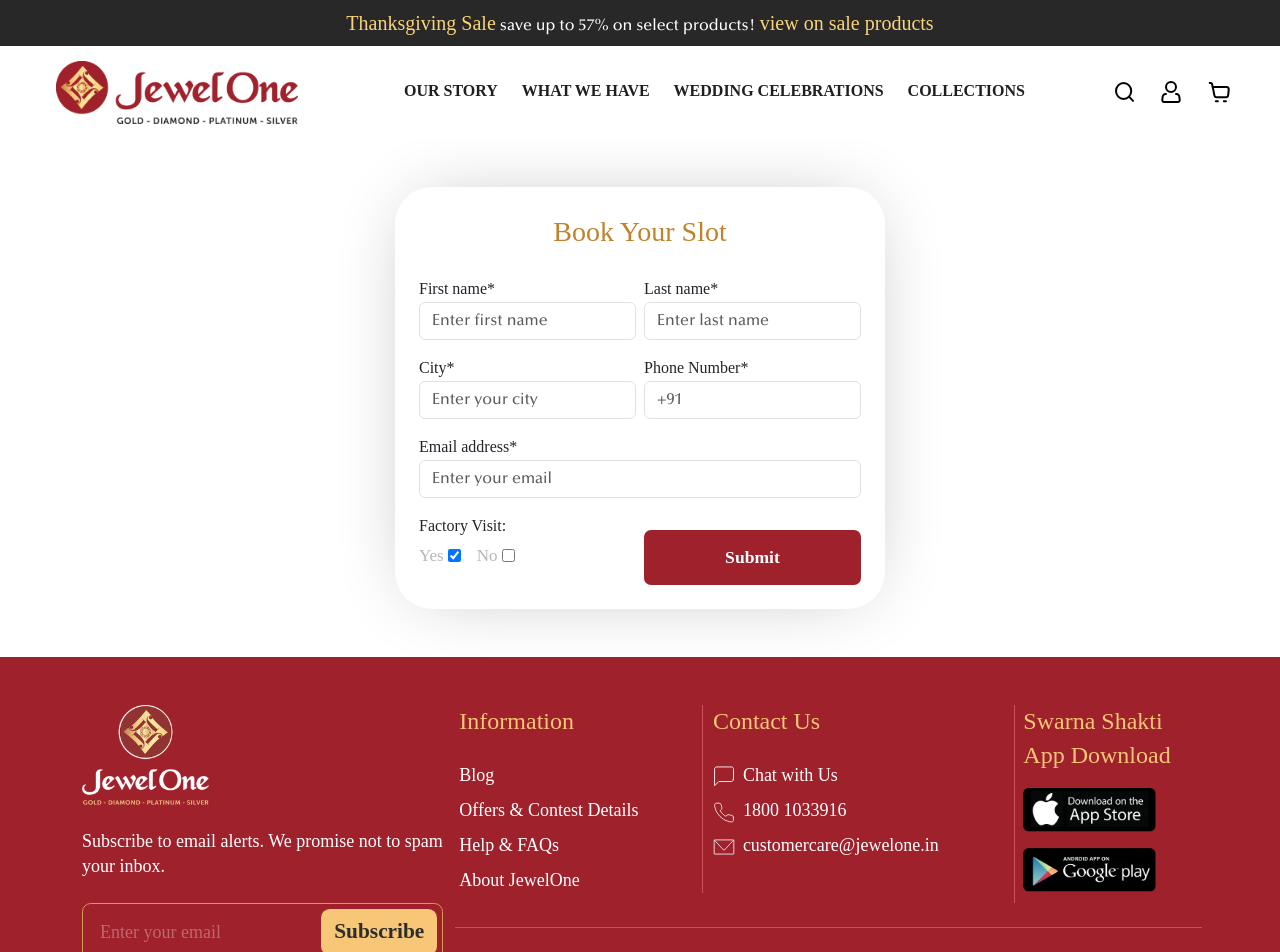
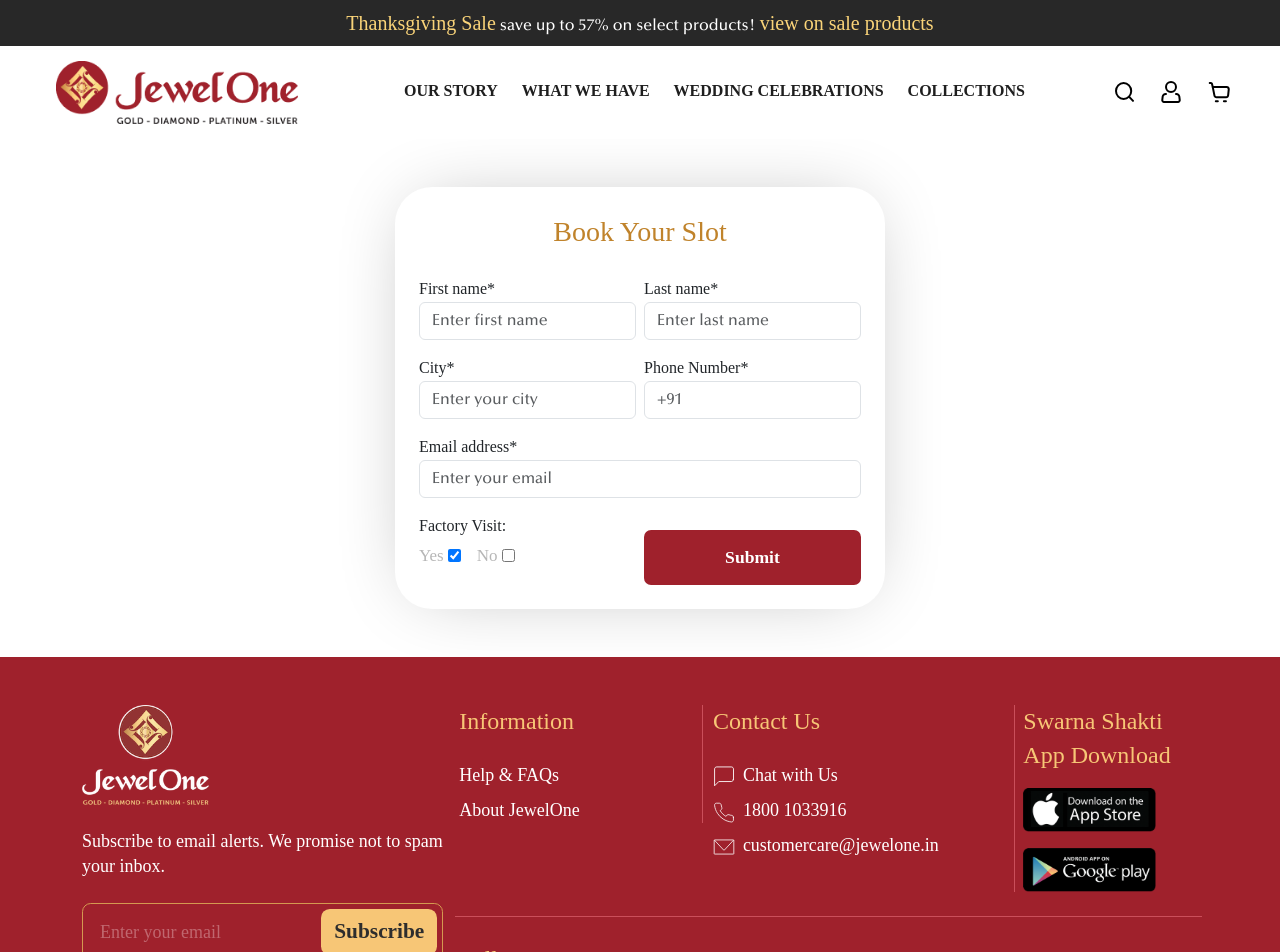
Before and after one commit to ravikiran8844/jewelone-nxt-app, a Next.js app: page /book-now in a window 1280 px wide. Shown: the top 952 px of the page. Built offline with nearby package versions, Linux system fonts and the light colour scheme.

Commit message:
updated links

```diff
--- a/components/Footer/Footer.js
+++ b/components/Footer/Footer.js
@@ -27,8 +27,6 @@
                     <div className='col col-md-4 mb-4 order-2 order-md-1'>
                             <div className='link-items footer-border-right'>
                                 <div className='footer-main-text mb-4'>Information</div>
-                                    <div className='footer-links footer-text'><Link href="https://jewelone.in/">Blog</Link></div>
-                                    <div className='footer-links footer-text'><Link href="https://jewelone.in/">Offers & Contest Details</Link></div>
                                     <div className='footer-links footer-text'><Link href="https://jewelone.in/">Help & FAQs</Link></div>
                                     <div className='footer-links footer-text'><Link className="text-white" href="https://jewelone.in/aboutus.html">About JewelOne</Link></div>
                             </div>
```
